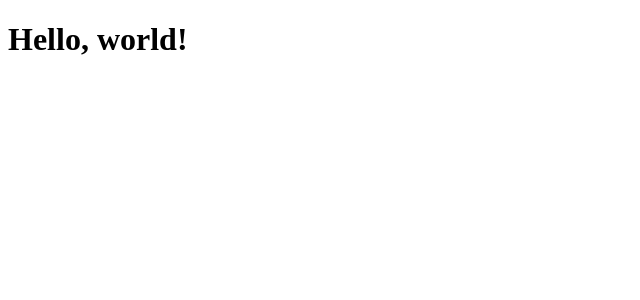
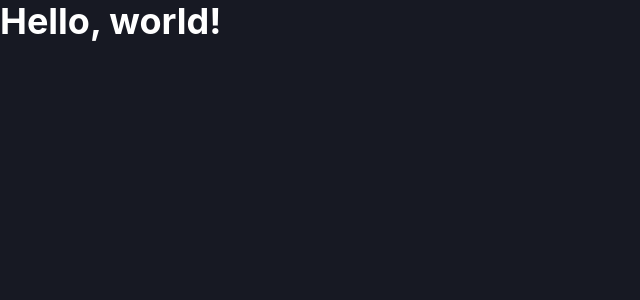
Before and after one commit to Guigalaverna/e-learning, a Next.js app: page / in a window 1280 px wide. Shown: the top 300 px of the page, without its empty margins (0-640 px from the left). Built offline with nearby package versions, Linux system fonts and the light colour scheme.

Commit message:
feat: setup chakra

```diff
--- a/package.json
+++ b/package.json
@@ -9,6 +9,10 @@
     "lint": "next lint"
   },
   "dependencies": {
+    "@chakra-ui/react": "^1.6.6",
+    "@emotion/react": "^11",
+    "@emotion/styled": "^11",
+    "framer-motion": "^4",
     "next": "11.1.0",
     "react": "17.0.2",
     "react-dom": "17.0.2"
--- a/src/pages/_app.tsx
+++ b/src/pages/_app.tsx
@@ -1,3 +1,9 @@
+import {AppProvider} from "../providers/AppProvider";
+
 export default function App({Component, pageProps}) {
-  return <Component {...pageProps} />;
+  return (
+    <AppProvider>
+      <Component {...pageProps} />
+    </AppProvider>
+  );
 }
--- a/src/pages/index.tsx
+++ b/src/pages/index.tsx
@@ -1,3 +1,5 @@
+import {Heading} from "@chakra-ui/react";
+
 export default function Login() {
-  return <h1>Hello, world!</h1>;
+  return <Heading>Hello, world!</Heading>;
 }
--- /dev/null
+++ b/src/providers/AppProvider.tsx
@@ -0,0 +1,15 @@
+import {ChakraProvider} from "@chakra-ui/react";
+import {ReactNode} from "react";
+import {theme} from "../styles/theme";
+
+interface ProviderProps {
+  children: ReactNode;
+}
+
+export function AppProvider({children}: ProviderProps) {
+  return (
+    <ChakraProvider resetCSS theme={theme}>
+      {children}
+    </ChakraProvider>
+  );
+}
--- /dev/null
+++ b/src/styles/theme/index.ts
@@ -0,0 +1,12 @@
+import { Theme, extendTheme } from "@chakra-ui/react";
+
+export const theme: Theme = extendTheme({
+  styles: {
+    global: {
+      body: {
+        bg: 'gray.900',
+        color: 'white'
+      }
+    }
+  }
+})
```
Also changed, not shown: 1 other file (tests, documents, lock files or other folders).
